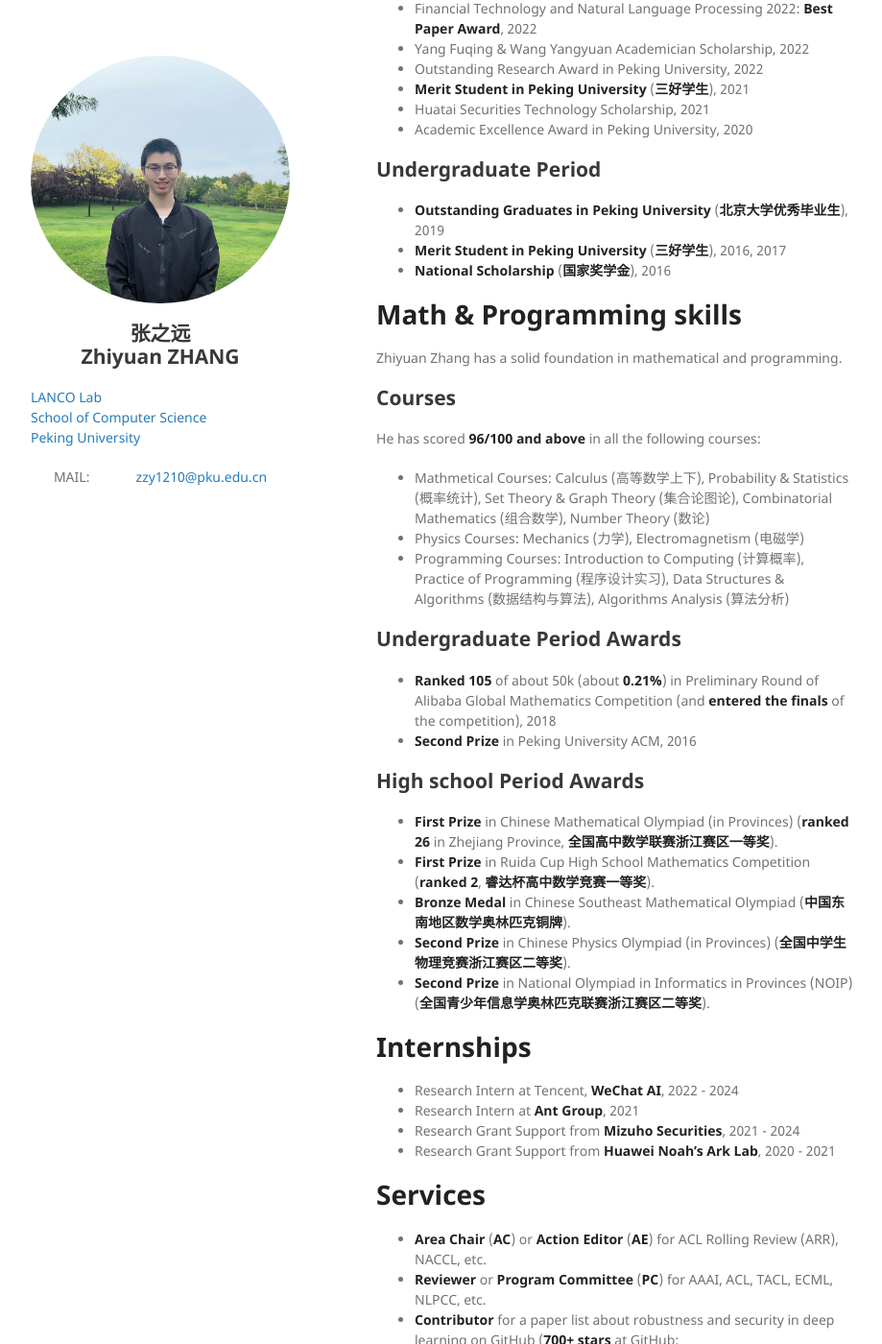
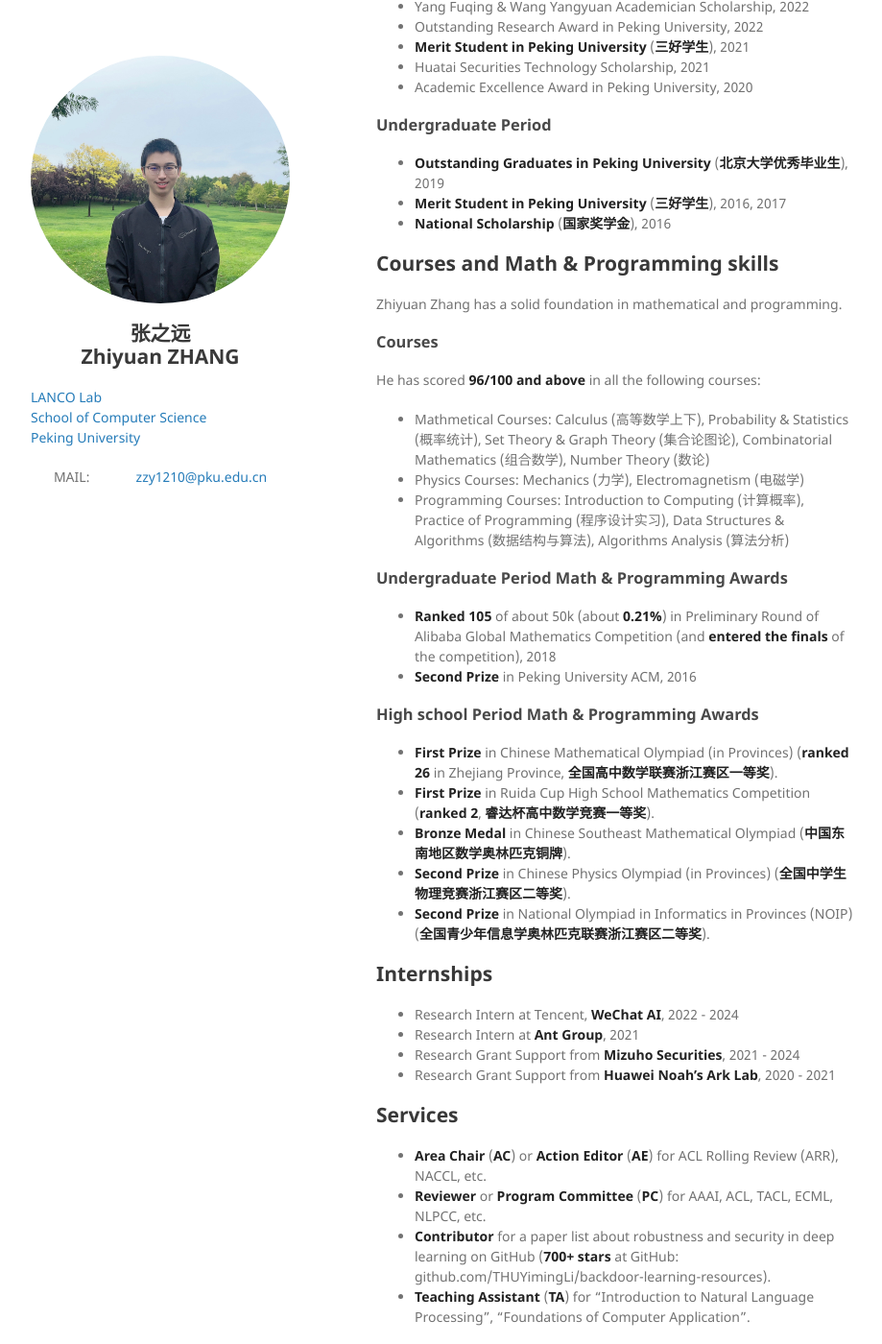
Before and after one commit to pkuzzy/pkuzzy.github.io, a Jekyll site: the page built from index.md, in a window 1280 px wide and 1400 px high, scrolled down 2836 px. Shown: the whole window at 96% size, without its empty margins (178-1097 px from the left). Built offline with Jekyll 4.4.1, drawn with Linux system fonts in a browser that asks for light colours; nearby versions of some CDN libraries; our own code applies the rules of GitHub Pages for plain Markdown files.

Commit message:
Update index.md

```diff
--- a/index.md
+++ b/index.md
@@ -5,14 +5,14 @@ layout: default
 # Biography
 **Zhiyuan Zhang (张之远)** is a **Ph.D. candidate**, supervised by Prof. [Xu Sun (孙栩)](https://xusun.org), at School of Computer Science, **Peking University** (Beijing, China). He received the degree of **Bachelor** of Science in Computer Science from **Peking University** in **2019**. His research interests include deep learning, particularly robustness, security, and natural language processing, etc. He is also involved in deep learning applied to quantitative finance.
 
-# Research Interests
+## Research Interests
 - **Deep Learning**
 - **Robustness and Security of Deep Neural Networks**
 - **Natural Language Processing**
 - **Quantitative Finance**
 
 
-# Education
+## Education
 
 - **Sept. 2019 - Jul. 2024 (Expected)**
   **PhD student**, majoring in Computer Software and Theory, at School of Computer Science, **Peking University**.
@@ -22,7 +22,7 @@ layout: default
   **Bachelor** of Science in Computer Science, at School of EECS, **Peking University**.
   **GPA**: 3.76/4.00, **Rank**: **6**/204.
 
-# Selected Publications
+## Selected Publications
 Zhiyuan Zhang has **29 papers**, including **15 first-author papers**. The papers have been **cited 800+ times** in Google Scholar up to Dec. 2023. Followings are **selected** publications (<sup>\#</sup>: Equal Contribution).
 
 **Links**: [[Google Scholar](https://scholar.google.com/citations?hl=zh-CN&user=gSEzCUkAAAAJ)], [[OpenReview](https://openreview.net/profile?id=~Zhiyuan_Zhang1)], [[DBLP](https://dblp.uni-trier.de/pid/72/1760-1.html)], [[Semantic Scholar](https://www.semanticscholar.org/author/Zhiyuan-Zhang/50317060)].
@@ -75,7 +75,7 @@ Zhiyuan Zhang has **29 papers**, including **15 first-author papers**. The paper
   In **FinNLP** 2022 (Financial Technology and NLP) [[pdf](https://aclanthology.org/2022.finnlp-1.20.pdf), [code](https://github.com/lancopku/pkuseg-python), [cite](https://www.semanticscholar.org/paper/No-Stock-is-an-Island%3A-Learning-Internal-and-of-Li-Li/a89aab0fcbf06867c32e8444529dc6545b636964)]
 
 
-# Patents
+## Patents
 - **一种模型训练方法及装置**
   China Patent, No.: 202110221446.7, 2022
   **Zhiyuan Zhang**, Xu Sun, Ruixuan Luo, Bin He (Huawei)
@@ -88,8 +88,8 @@ Zhiyuan Zhang has **29 papers**, including **15 first-author papers**. The paper
   China Patent, No.: 202110475677.0, 2021
   **Zhiyuan Zhang**, Xuancheng Ren, Xu Sun, Bin He, Li Qian (Huawei)
 
-# Awards
-## Phd Student Period
+## Awards
+### Phd Student Period
 - **Peking University May Fourth Scholarship** (**北京大学五四奖学金**), 2023
 - **Pacemaker to Merit Student** (**三好学生标兵**), 2023
 - **Peking University President Scholarship** (**Highest Ph.D. scholarship**, **北京大学校长奖学金**), 2019, 2020, 2021
@@ -100,51 +100,51 @@ Zhiyuan Zhang has **29 papers**, including **15 first-author papers**. The paper
 - Huatai Securities Technology Scholarship, 2021
 - Academic Excellence Award in Peking University, 2020
 
-## Undergraduate Period
+### Undergraduate Period
 - **Outstanding Graduates in Peking University** (**北京大学优秀毕业生**), 2019
 - **Merit Student in Peking University** (**三好学生**), 2016, 2017
 - **National Scholarship** (**国家奖学金**), 2016
 
-# Math & Programming skills
+## Courses and Math & Programming skills
 Zhiyuan Zhang has a solid foundation in mathematical and programming.
-## Courses
+### Courses
 He has scored **96/100 and above** in all the following courses:
 - Mathmetical Courses: Calculus (高等数学上下), Probability & Statistics (概率统计), Set Theory & Graph Theory (集合论图论), Combinatorial Mathematics (组合数学), Number Theory (数论)
 - Physics Courses: Mechanics (力学), Electromagnetism (电磁学)
 - Programming Courses: Introduction to Computing (计算概率), Practice of Programming (程序设计实习), Data Structures & Algorithms (数据结构与算法), Algorithms Analysis (算法分析)
 
-## Undergraduate Period Awards
+### Undergraduate Period Math & Programming Awards
 - **Ranked** **105** of about 50k (about **0.21%**) in Preliminary Round of Alibaba Global Mathematics Competition (and **entered the finals** of the competition), 2018
 - **Second Prize** in Peking University ACM, 2016
 
-## High school Period Awards
+### High school Period Math & Programming Awards
 - **First Prize** in Chinese Mathematical Olympiad (in Provinces) (**ranked** **26** in Zhejiang Province, **全国高中数学联赛浙江赛区一等奖**).
 - **First Prize** in Ruida Cup High School Mathematics Competition (**ranked** **2**, **睿达杯高中数学竞赛一等奖**).
 - **Bronze Medal** in Chinese Southeast Mathematical Olympiad (**中国东南地区数学奥林匹克铜牌**).
 - **Second Prize** in Chinese Physics Olympiad (in Provinces) (**全国中学生物理竞赛浙江赛区二等奖**).
 - **Second Prize** in National Olympiad in Informatics in Provinces (NOIP) (**全国青少年信息学奥林匹克联赛浙江赛区二等奖**).
 
-# Internships
+## Internships
 - Research Intern at Tencent, **WeChat AI**, 2022 - 2024
 - Research Intern at **Ant Group**, 2021
 - Research Grant Support from **Mizuho Securities**, 2021 - 2024
 - Research Grant Support from **Huawei Noah’s Ark Lab**, 2020 - 2021
 
-# Services
+## Services
 - **Area Chair** (**AC**) or **Action Editor** (**AE**) for ACL Rolling Review (ARR), NACCL, etc.
 - **Reviewer** or **Program Committee** (**PC**) for AAAI, ACL, TACL, ECML, NLPCC, etc.
 - **Contributor** for a paper list about robustness and security in deep learning on GitHub (**700+ stars** at GitHub: github.com/THUYimingLi/backdoor-learning-resources).
 - **Teaching Assistant** (**TA**) for "Introduction to Natural Language Processing", "Foundations of Computer Application".
 
-# Invited Talks
+## Invited Talks
 - AI Time, 首场大模型专场, 四位讲者分享大模型研究畅聊ChatGPT: **Mitigating Backdoors in Large Language Models** (消除大模型中的后门), March 2023
 - Shanghai AI Lab: **A Study of Parameter Corruption of Neural Networks** (神经网络参数扰动的研究), Aug. 2022
 - Huawei - Peking University Academic Forum: **Limitation and Improvement of Federated Aggregation Algorithm on Natural Language Processing Tasks** (联邦聚合算法在自然语言处理任务上的局限性及改进), July 2022
 - Beijing Language & Culture University: **A Overview of Adversarial Attacks** (对抗攻击综述报告), Dec. 2021
 
-# Full Paper List
+## Full Paper List
 
-## Deep Learning: Optimization, Robustness and Security
+### Deep Learning: Optimization, Robustness and Security
 
 
 - **Fed-FA: Theoretically Modeling Client Data Divergence for Federated Language Backdoor Defense**
@@ -214,7 +214,7 @@ He has scored **96/100 and above** in all the following courses:
   Fenglin Liu<sup>\#</sup>, Xuancheng Ren<sup>\#</sup>, **Zhiyuan Zhang**, Xu Sun, Yuexian Zou
   In **COLING** 2020 [[pdf](https://aclanthology.org/2020.coling-main.320.pdf),  [cite](https://dblp.uni-trier.de/rec/conf/coling/LiuRZSZ20.html?view=bibtex)]
 
-## Natural Language Processing Applications
+### Natural Language Processing Applications
 
 - **PKUSEG: A Toolkit for Multi-Domain Chinese Word Segmentation**
   Ruixuan Luo, Jingjing Xu, Yi Zhang, **Zhiyuan Zhang**, Xuancheng Ren, Xu Sun
@@ -248,7 +248,7 @@ He has scored **96/100 and above** in all the following courses:
   Preprint [[pdf](https://arxiv.org/pdf/1911.09483.pdf), [code](https://github.com/lancopku/Prime), [cite](https://dblp.uni-trier.de/rec/journals/corr/abs-1911-09483.html?view=bibtex)]
 
 
-## Quantitative Finance and Time Series Analysis
+### Quantitative Finance and Time Series Analysis
 
 - **No Stock is an Island: Learning Internal and Relational Attributes of Stocks with Contrastive Learning**
   Shicheng Li<sup>\#</sup>, Wei Li<sup>\#</sup>, **Zhiyuan Zhang**, Ruihan Bao, Keiko Harimoto, Xu Sun
```
